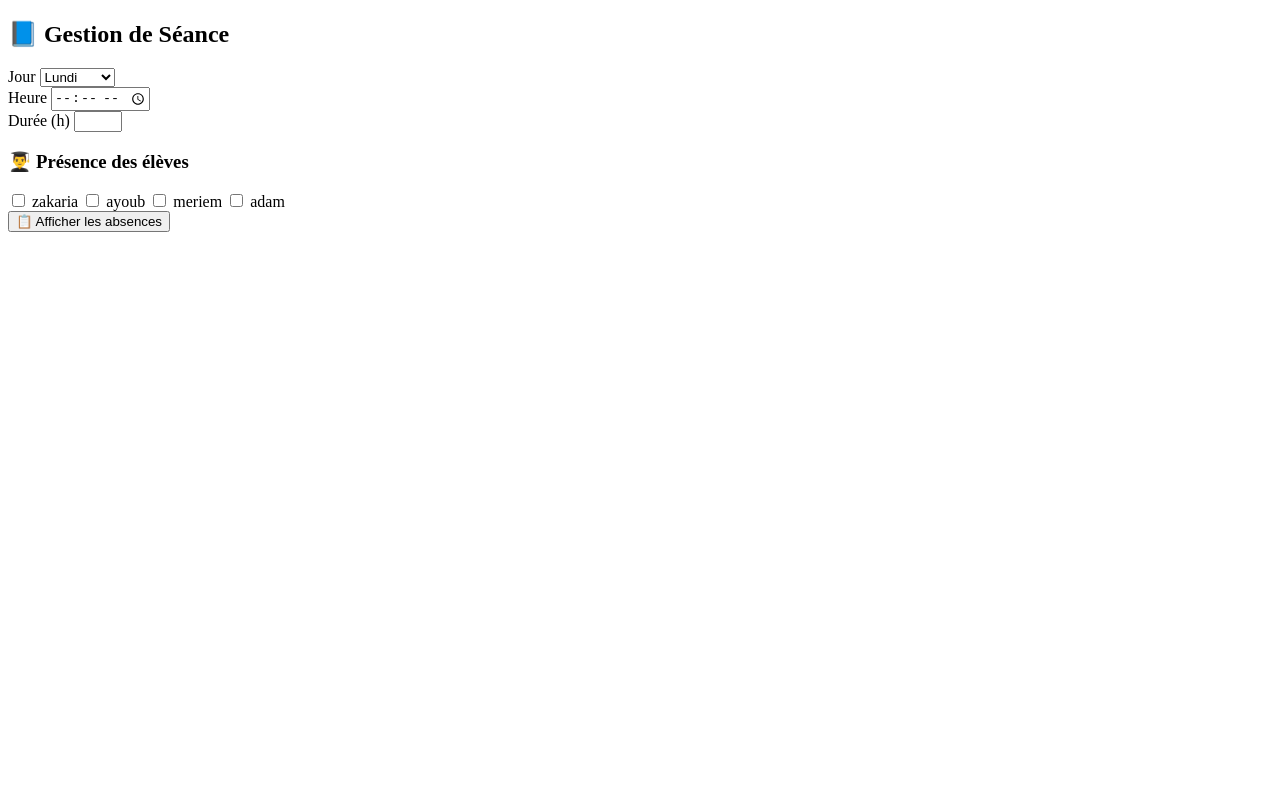
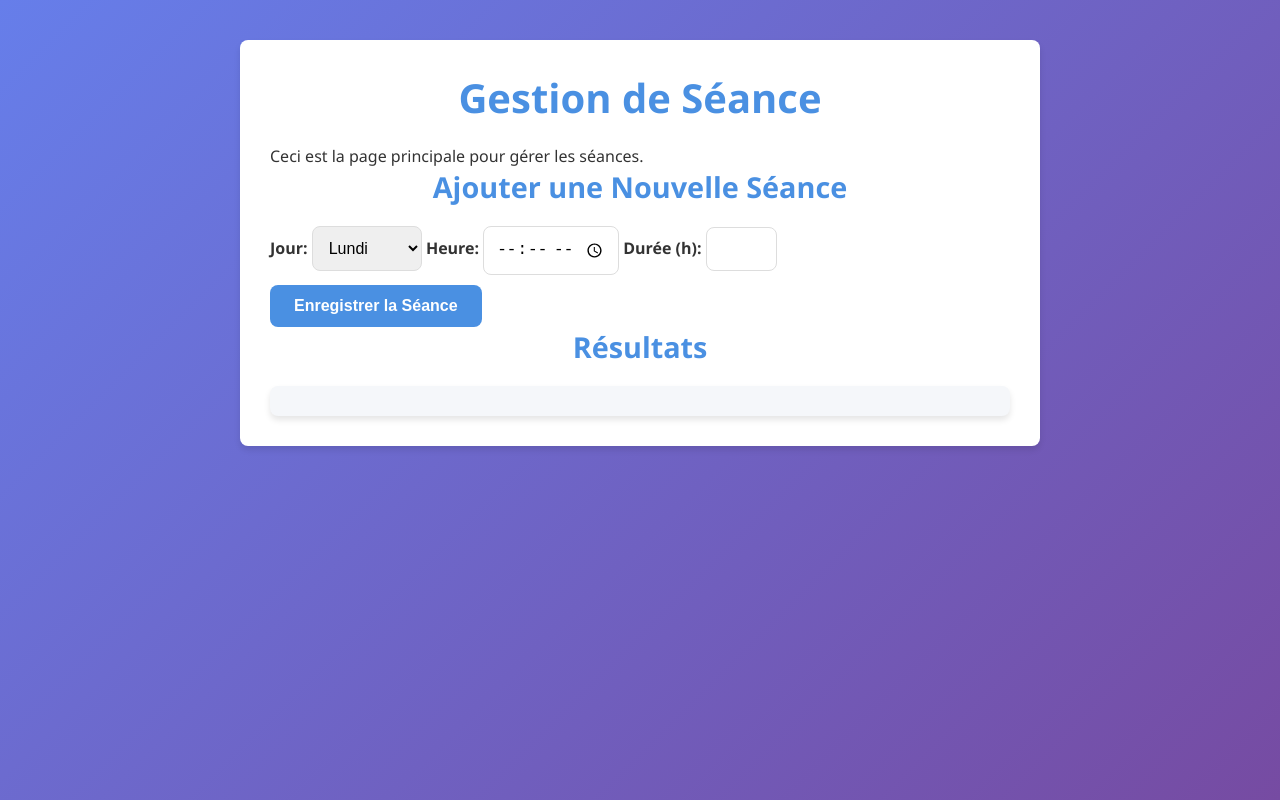
Before and after one commit to SuptechCasa/Centre, a website: page FrontEnd/Séance/Séance.html in a window 1280 px wide. Drawn offline with Linux system fonts and the light colour scheme.

Commit message:
07/01/2024 14:32:10 -0500

```diff
--- a/FrontEnd/Séance/Séance.html
+++ b/FrontEnd/Séance/Séance.html
@@ -1,19 +1,19 @@
 <!DOCTYPE html>
 <html lang="fr">
   <head>
-    <meta charset="UTF-8">
+    <meta charset="UTF-8" />
     <title>Gestion Séance</title>
-    <link rel="stylesheet" href="séance.css">
+    <link rel="stylesheet" href="séance.css" />
   </head>
   <body>
+    <div class="container">
+      <h1>Gestion de Séance</h1>
+      <p>Ceci est la page principale pour gérer les séances.</p>
 
-<div class="card">
-    <h2>📘 Gestion de Séance</h2>
-
-    <div class="row">
-        <div class="field">
-            <label>Jour</label>
-            <select id="jour">
+      <h2>Ajouter une Nouvelle Séance</h2>
+      <form id="seanceForm">
+        <label for="jour">Jour:</label>
+        <select id="jour" name="jour">
           <option>Lundi</option>
           <option>Mardi</option>
           <option>Mercredi</option>
@@ -21,30 +21,17 @@
           <option>Vendredi</option>
           <option>Samedi</option>
         </select>
-        </div>
 
-        <div class="field">
-            <label>Heure</label>
-            <input type="time" id="heure">
-        </div>
+        <label for="heure">Heure:</label>
+        <input type="time" id="heure" name="heure" />
 
-        <div class="field">
-            <label>Durée (h)</label>
-            <input type="number" id="duree" min="1" max="5">
-        </div>
-    </div>
+        <label for="duree">Durée (h):</label>
+        <input type="number" id="duree" name="duree" min="1" max="5" />
+      </form>
 
-    <h3>👨‍🎓 Présence des élèves</h3>
+      <button onclick="afficherAbsences()">Enregistrer la Séance</button>
 
-    <div class="students">
-        <label><input type="checkbox" value="Ahmed"> zakaria</label>
-        <label><input type="checkbox" value="Sara"> ayoub</label>
-        <label><input type="checkbox" value="Youssef"> meriem</label>
-        <label><input type="checkbox" value="Imane"> adam</label>
-    </div>
-
-    <button onclick="afficherAbsences()">📋 Afficher les absences</button>
-
+      <h2>Résultats</h2>
       <div id="result"></div>
     </div>
 
--- a/FrontEnd/Séance/séance.css
+++ b/FrontEnd/Séance/séance.css
@@ -0,0 +1,120 @@
+/* Modern CSS for Séance Manager */
+
+:root {
+  --primary-color: #4a90e2;
+  --secondary-color: #f5f7fa;
+  --text-color: #333;
+  --background-color: #ffffff;
+  --shadow: 0 4px 6px rgba(0, 0, 0, 0.1);
+  --border-radius: 8px;
+  --font-family: 'Segoe UI', Tahoma, Geneva, Verdana, sans-serif;
+}
+
+* {
+  box-sizing: border-box;
+  margin: 0;
+  padding: 0;
+}
+
+body {
+  font-family: var(--font-family);
+  background: linear-gradient(135deg, #667eea 0%, #764ba2 100%);
+  min-height: 100vh;
+  color: var(--text-color);
+  display: flex;
+  flex-direction: column;
+  align-items: center;
+  padding: 20px;
+}
+
+.container {
+  max-width: 800px;
+  width: 100%;
+  background: var(--background-color);
+  border-radius: var(--border-radius);
+  box-shadow: var(--shadow);
+  padding: 30px;
+  margin-top: 20px;
+}
+
+h1,
+h2,
+h3 {
+  text-align: center;
+  color: var(--primary-color);
+  margin-bottom: 20px;
+}
+
+h1 {
+  font-size: 2.5rem;
+}
+
+h2 {
+  font-size: 1.8rem;
+}
+
+h3 {
+  font-size: 1.5rem;
+  margin-top: 30px;
+}
+
+label {
+  font-weight: 600;
+  color: var(--text-color);
+}
+
+input,
+select,
+button {
+  padding: 12px;
+  border: 1px solid #ddd;
+  border-radius: var(--border-radius);
+  font-size: 1rem;
+  transition: all 0.3s ease;
+}
+
+input:focus,
+select:focus {
+  outline: none;
+  border-color: var(--primary-color);
+  box-shadow: 0 0 0 3px rgba(74, 144, 226, 0.1);
+}
+
+button {
+  background: var(--primary-color);
+  color: white;
+  border: none;
+  cursor: pointer;
+  font-weight: 600;
+  margin-top: 10px;
+  width: auto;
+  padding: 12px 24px;
+}
+
+button:hover {
+  background: #357abd;
+  transform: translateY(-2px);
+  box-shadow: 0 6px 12px rgba(0, 0, 0, 0.15);
+}
+
+#result {
+  margin-top: 20px;
+  padding: 15px;
+  background: var(--secondary-color);
+  border-radius: var(--border-radius);
+  box-shadow: var(--shadow);
+}
+
+@media (max-width: 600px) {
+  .container {
+    padding: 20px;
+  }
+
+  h1 {
+    font-size: 2rem;
+  }
+
+  h2 {
+    font-size: 1.5rem;
+  }
+}
--- a/FrontEnd/Séance/séance.js
+++ b/FrontEnd/Séance/séance.js
@@ -0,0 +1,27 @@
+function afficherAbsences() {
+  const jour = document.getElementById('jour').value;
+  const heure = document.getElementById('heure').value;
+  const duree = document.getElementById('duree').value;
+
+  // Send data to the backend
+  fetch('http://localhost:3000/seance', {
+    method: 'POST',
+    headers: {
+      'Content-Type': 'application/json'
+    },
+    body: JSON.stringify({
+      jour: jour,
+      heure: heure,
+      duree: duree
+    })
+  })
+    .then(response => response.json())
+    .then(data => {
+      console.log('Success:', data);
+      document.getElementById('result').innerHTML = '<p>Séance enregistrée avec succès!</p>';
+    })
+    .catch(error => {
+      console.error('Error:', error);
+      document.getElementById('result').innerHTML = '<p>Erreur lors de l\'enregistrement de la séance.</p>';
+    });
+}
--- a/FrontEnd/eleve/style.css
+++ b/FrontEnd/eleve/style.css
@@ -0,0 +1,131 @@
+/* Modern CSS for Eleve Manager */
+
+:root {
+  --primary-color: #4a90e2;
+  --secondary-color: #f5f7fa;
+  --text-color: #333;
+  --background-color: #ffffff;
+  --shadow: 0 4px 6px rgba(0, 0, 0, 0.1);
+  --border-radius: 8px;
+  --font-family: 'Segoe UI', Tahoma, Geneva, Verdana, sans-serif;
+}
+
+* {
+  box-sizing: border-box;
+  margin: 0;
+  padding: 0;
+}
+
+body {
+  font-family: var(--font-family);
+  background: linear-gradient(135deg, #667eea 0%, #764ba2 100%);
+  min-height: 100vh;
+  color: var(--text-color);
+  display: flex;
+  flex-direction: column;
+  align-items: center;
+  padding: 20px;
+}
+
+.container {
+  max-width: 800px;
+  width: 100%;
+  background: var(--background-color);
+  border-radius: var(--border-radius);
+  box-shadow: var(--shadow);
+  padding: 30px;
+  margin-top: 20px;
+}
+
+h1 {
+  text-align: center;
+  color: var(--primary-color);
+  margin-bottom: 10px;
+  font-size: 2.5rem;
+}
+
+p {
+  text-align: center;
+  margin-bottom: 30px;
+  color: #666;
+}
+
+h2 {
+  margin-top: 40px;
+  margin-bottom: 20px;
+  color: var(--primary-color);
+  font-size: 1.8rem;
+}
+
+form {
+  display: flex;
+  flex-direction: column;
+  gap: 15px;
+}
+
+label {
+  font-weight: 600;
+  color: var(--text-color);
+}
+
+input,
+button {
+  padding: 12px;
+  border: 1px solid #ddd;
+  border-radius: var(--border-radius);
+  font-size: 1rem;
+  transition: all 0.3s ease;
+}
+
+input:focus {
+  outline: none;
+  border-color: var(--primary-color);
+  box-shadow: 0 0 0 3px rgba(74, 144, 226, 0.1);
+}
+
+button {
+  background: var(--primary-color);
+  color: white;
+  border: none;
+  cursor: pointer;
+  font-weight: 600;
+  margin-top: 10px;
+}
+
+button:hover {
+  background: #357abd;
+  transform: translateY(-2px);
+  box-shadow: 0 6px 12px rgba(0, 0, 0, 0.15);
+}
+
+ul {
+  list-style: none;
+  padding: 0;
+}
+
+li {
+  background: var(--secondary-color);
+  margin-bottom: 10px;
+  padding: 15px;
+  border-radius: var(--border-radius);
+  box-shadow: var(--shadow);
+  transition: transform 0.2s ease;
+}
+
+li:hover {
+  transform: translateY(-2px);
+}
+
+@media (max-width: 600px) {
+  .container {
+    padding: 20px;
+  }
+
+  h1 {
+    font-size: 2rem;
+  }
+
+  h2 {
+    font-size: 1.5rem;
+  }
+}
```
Also changed, not shown: FrontEnd/eleve/eleve.html (+31 -8 lines), FrontEnd/eleve/script.js (+36 -0 lines), FrontEnd/salle/Salle.js (renamed from salle/script.js, +23 -0 lines), FrontEnd/salle/salle.html (+16 -16 lines), Séance/Séance.html (deleted, +0 -11 lines), FrontEnd/salle/Salle.css (renamed from salle/style.css), FrontEnd/salle/script.js (deleted), FrontEnd/salle/style.css (deleted), Séance/séance.css (added), Séance/séance.js (added). Lines whose indentation alone changed are shown as unchanged.
